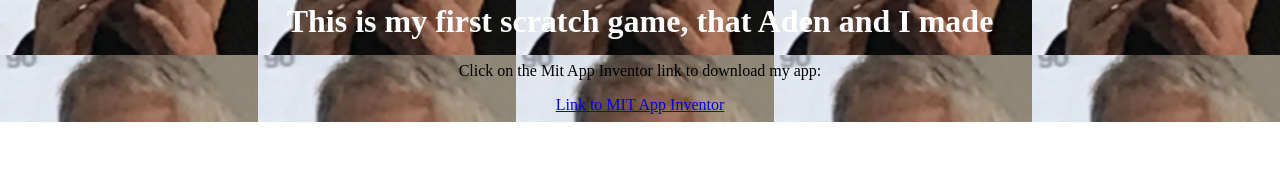
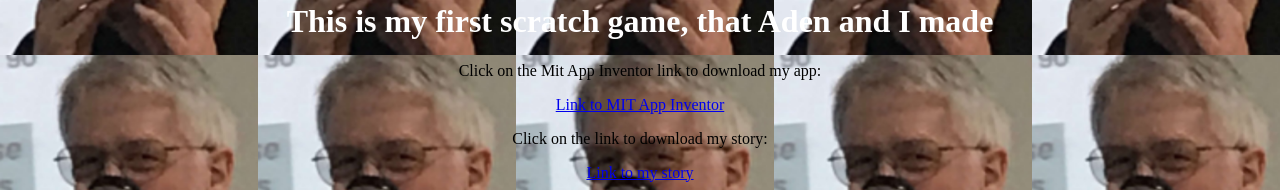
Before and after one commit to cjbible10/cjbible10.github.io, a plain HTML site: page my_website/portfolio.html in a window 1280 px wide. Shown: the part 695-885 px from the top of the page. Before the commit the page ends 817 px from the top, so only its background shows below. Drawn offline with Linux system fonts and the light colour scheme.

Commit message:
Update portfolio.html

```diff
--- a/my_website/portfolio.html
+++ b/my_website/portfolio.html
@@ -135,3 +135,7 @@ window.onclick = function(e) {
 
 <center><p>Click on the Mit App Inventor link to download my app:<p></center>
  <center> <a href="http://ai2.appinventor.mit.edu/#6217391600697344" target="_blank">Link to MIT App Inventor</a></center>
+
+<body>
+<center><p>Click on the link to download my story:<p></center>
+ <center> <a href="https://repl.it/@CoreyBible/Bonner-and-Borey?live=m68fen_JX1hlxg"target="_blank">Link to my story</a></center>
```
